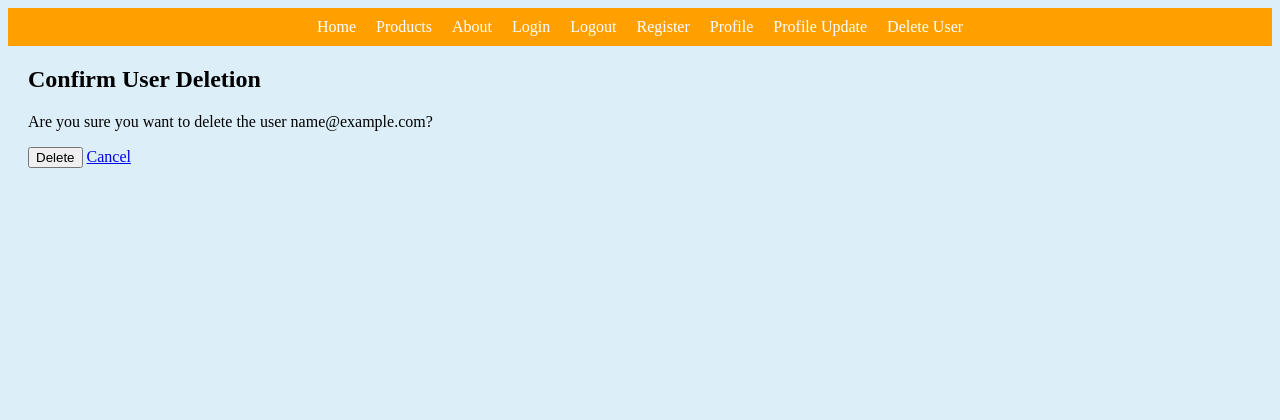
After one commit to TodorDaskalov/bakeryProject, a Django app: a page that uses templates/base.html in a window 1280 px wide. The commit adds this page. Shown: the top 420 px of the page. Run offline with Django 4.2, Linux system fonts and the light colour scheme; the visitor is signed in with stand-in values (Sample User, id 1); data comes from the database, SQL or seed files in the repository.

Commit message:
Add DeleteView and functionality, add user_confirm_delete html file

```diff
--- a/bakeryProject/bakery_main/models.py
+++ b/bakeryProject/bakery_main/models.py
@@ -35,7 +35,7 @@ class BakeryUser(AbstractBaseUser, PermissionsMixin):
 
 
 class Profile(models.Model):
-    user = models.OneToOneField(BakeryUser, on_delete=models.CASCADE)
+    user = models.OneToOneField(BakeryUser,primary_key=True, on_delete=models.CASCADE)
     first_name = models.CharField(max_length=30, blank=True, null=True)
     last_name = models.CharField(max_length=30, blank=True, null=True)
     phone_number = models.CharField(max_length=20, blank=True, null=True)
--- a/bakeryProject/bakery_main/urls.py
+++ b/bakeryProject/bakery_main/urls.py
@@ -1,7 +1,7 @@
 from django.urls import path
 from bakeryProject.bakery_main import views
 from bakeryProject.bakery_main.views import UserCreationView, LoginUserView, LogoutUserView, ProfileDetailView, \
-    ProfileUpdateView
+    ProfileUpdateView, ProfileDeleteView
 
 urlpatterns = [
     path('', views.home_page, name='home_page'),
@@ -10,4 +10,5 @@ urlpatterns = [
     path('logout/', LogoutUserView.as_view(), name='logout_user'),
     path('profile/<int:pk>', ProfileDetailView.as_view(), name='profile_detail'),
     path('profile/<int:pk>/update/', ProfileUpdateView.as_view(), name='profile_update'),
+    path('profile/<int:pk>`/delete/', ProfileDeleteView.as_view(), name='user_delete')
 ]
--- a/bakeryProject/bakery_main/views.py
+++ b/bakeryProject/bakery_main/views.py
@@ -3,10 +3,10 @@ from django.contrib.auth.mixins import LoginRequiredMixin
 from django.shortcuts import render, redirect
 from django.urls import reverse_lazy, reverse
 from django.views.generic import DetailView
-from django.views.generic.edit import CreateView, UpdateView
+from django.views.generic.edit import CreateView, UpdateView, DeleteView
 from django.contrib.auth.views import LoginView, LogoutView
 from bakeryProject.bakery_main.forms import UserRegistrationForm
-from bakeryProject.bakery_main.models import Profile
+from bakeryProject.bakery_main.models import Profile, BakeryUser
 
 
 def home_page(request):
@@ -58,3 +58,9 @@ class ProfileUpdateView(LoginRequiredMixin, UpdateView):
 
     def get_success_url(self):
         return reverse('profile_detail', kwargs={'pk': self.object.pk})
+
+
+class ProfileDeleteView(LoginRequiredMixin, DeleteView):
+    model = BakeryUser
+    template_name = 'user_confirm_delete.html'
+    success_url = reverse_lazy('home_page')
--- a/templates/base.html
+++ b/templates/base.html
@@ -9,14 +9,16 @@
 <body>
     <nav>
         <ul>
-            <li><a href="#">Home</a></li>
+            <li><a href="{% url 'home_page' %}">Home</a></li>
             <li><a href="#">Products</a></li>
             <li><a href="#">About</a></li>
             <li><a href="{% url 'login_user' %}">Login</a></li>
             <li><a href="{% url 'logout_user' %}">Logout</a></li>
+            <li><a href="{% url 'user_register' %}">Register</a></li>
             {% if request.user.is_authenticated %}
             <li><a href="{% url 'profile_detail' request.user.pk %}">Profile</a></li>
             <li><a href="{% url 'profile_update' request.user.pk %}">Profile Update</a></li>
+            <li><a href="{% url 'user_delete' user.pk %}">Delete User</a></li>
             {% endif %}
         </ul>
     </nav>
--- /dev/null
+++ b/templates/user_confirm_delete.html
@@ -0,0 +1,11 @@
+{% extends 'base.html' %}
+
+{% block page_content %}
+    <h2>Confirm User Deletion</h2>
+    <p>Are you sure you want to delete the user {{ object.email }}?</p>
+    <form method="POST">
+        {% csrf_token %}
+            <input type="submit" value="Delete">
+            <a href="{% url 'profile_detail' object.pk %}">Cancel</a>
+    </form>
+{% endblock %}
```
Also changed, not shown: bakeryProject/bakery_main/migrations/0003_remove_profile_id_alter_profile_user.py (added).
